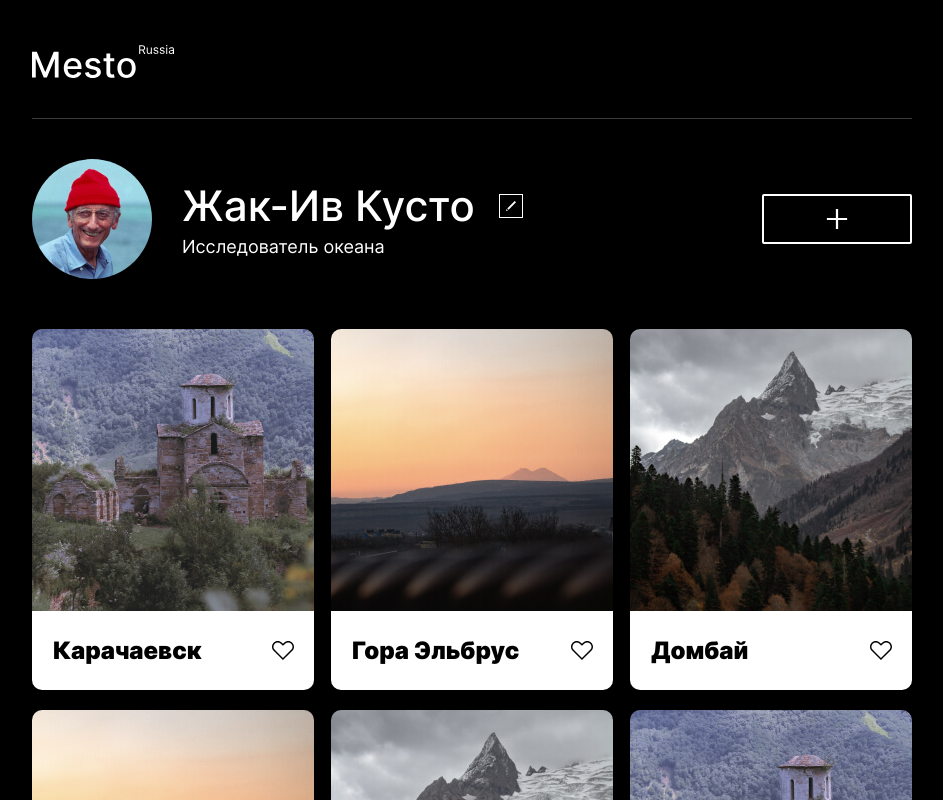
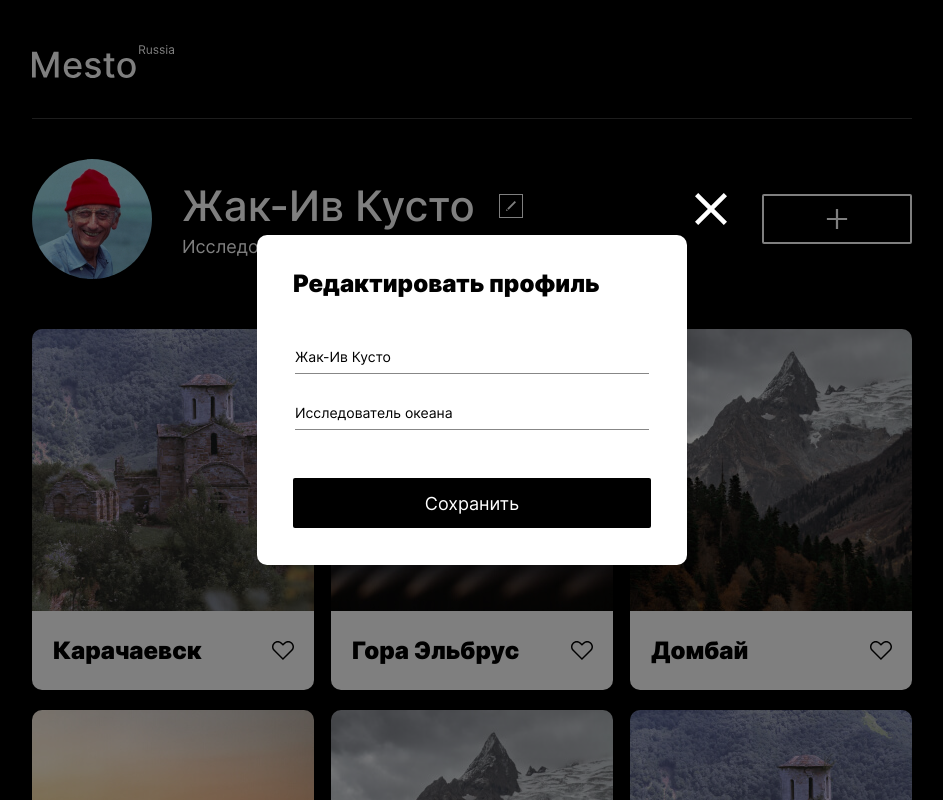
Before and after one commit to izhddm/mesto-project-bootcamp, a plain HTML site: page index.html in a window 1280 px wide. Both pictures are taken after a click on the button 678 px from the left and 205 px from the top of the page. Shown: the top 800 px of the page, without its empty margins (168-1111 px from the left). Drawn offline with Linux system fonts and the light colour scheme.

Commit message:
feat: реализация редактирования информации из профиля

```diff
--- a/index.html
+++ b/index.html
@@ -4,7 +4,6 @@
   <meta charset="UTF-8">
   <meta name="viewport" content="width=device-width, initial-scale=1.0">
   <link rel="stylesheet" href="./pages/index.css">
-  <script src="./index.js"></script>
   <title>Mesto</title>
 </head>
 <body class="page">
@@ -76,21 +75,21 @@
   </footer>
 </div>
 
-<div class="popup">
+<div class="popup popup-profile">
   <div class="popup__container">
     <button class="popup__close-button" type="button"></button>
     <h2 class="popup__title">Редактировать профиль</h2>
     <form name="edit-profile" class="popup__form">
       <fieldset class="popup__fieldset">
-        <input class="popup__input" maxlength="100" minlength="2" placeholder="Имя пользователя" required
-               type="text" value="Жак-Ив Кусто">
-        <input class="popup__input" minlength="2" maxlength="200" placeholder="Должность пользователя"
-               value="Исследователь океана" required type="text">
+        <input class="popup__input popup__input-username" maxlength="100" minlength="2" placeholder="Имя пользователя" required
+               type="text">
+        <input class="popup__input popup__input-job" minlength="2" maxlength="200" placeholder="О пользователе" required
+               type="text">
       </fieldset>
       <button class="popup__submit" type="submit">Сохранить</button>
     </form>
   </div>
 </div>
-
+<script src="./index.js"></script>
 </body>
 </html>
--- a/index.js
+++ b/index.js
@@ -0,0 +1,59 @@
+/* Секция Profile */
+const profileBlock = document.querySelector('.profile');
+const profileInfoElement = profileBlock.querySelector('.profile__info');
+// const avatarElement = profileInfoElement.querySelector('.profile__avatar');
+const profileCaptionElement = profileInfoElement.querySelector('.profile__caption');
+const profileTitleElement = profileCaptionElement.querySelector('.profile__title');
+const profileEditBtnElement = profileCaptionElement.querySelector('.profile__edit-button');
+const profileJobElement = profileInfoElement.querySelector('.profile__job');
+// const addButtonElement = profileInfoElement.querySelector('.profile__add-button');
+
+/* Попапы */
+const popupProfile = document.querySelector('.popup-profile');
+const popupProfileForm = popupProfile.querySelector('.popup__form');
+const popupProfileUsername = popupProfileForm.querySelector('.popup__input-username');
+const popupProfileJob = popupProfileForm.querySelector('.popup__input-job');
+const popupProfileFormSaveBtn = popupProfileForm.querySelector('.popup__submit');
+
+const popupCloseButtons = document.querySelectorAll('.popup__close-button');
+
+function openPopup(popup) {
+  popup.classList.add('popup_opened');
+}
+
+function closePopup(popup) {
+  popup.classList.remove('popup_opened');
+}
+
+/* Навесим на все кнопки закрытия popup одинаковый функционал закрытия*/
+popupCloseButtons.forEach(button => {
+  button.addEventListener('click', (evt) => {
+    const clickedButton = evt.currentTarget; // Элемент на котором произошел клик
+
+    const popupParent = clickedButton.closest('.popup'); // Ближайший родитель с классом .popup
+
+    if (popupParent) closePopup(popupParent);
+  })
+});
+
+/* Событие на клик кнопки редактирования информации о пользователе */
+profileEditBtnElement.addEventListener('click', () => {
+  // Установим значения со страницы
+  popupProfileUsername.value = profileTitleElement.textContent;
+  popupProfileJob.value = profileJobElement.textContent;
+
+  openPopup(popupProfile);
+});
+
+/* Событие на клик по кнопке сохранить с формы редактирования профиля */
+popupProfileFormSaveBtn.addEventListener('click', (evt) => {
+  evt.preventDefault();
+
+  profileTitleElement.textContent = popupProfileUsername.value;
+  profileJobElement.textContent = popupProfileJob.value;
+
+  // Закроем форму
+  const popupParent = evt.currentTarget.closest('.popup'); // Ближайший родитель с классом .popup
+
+  closePopup(popupParent);
+});
```
